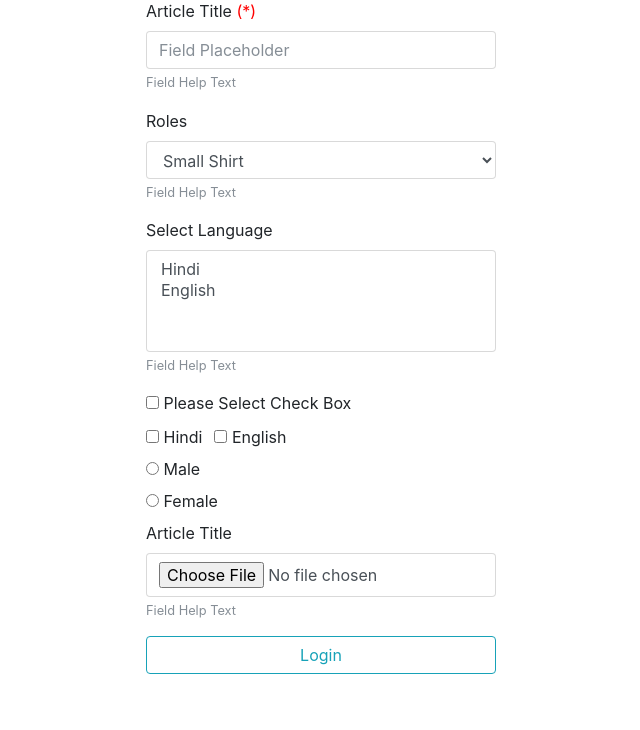
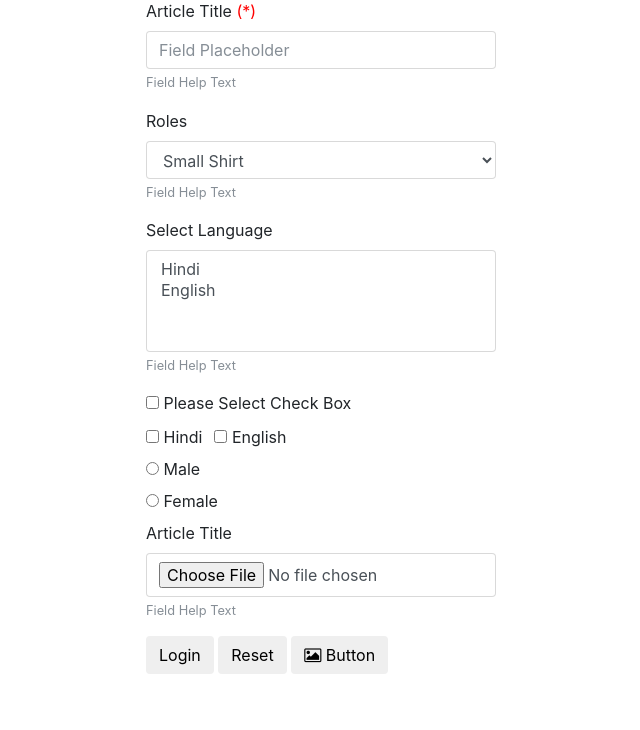
Before and after one commit to ctechhindi/Form-Builder-Library, a CodeIgniter app: page /Codeigniter/User/form in a window 1280 px wide. Shown: the part 195-925 px from the top of the page, without its empty margins (319-959 px from the left). Before the commit the page ends 869 px from the top, so only its background shows below. Run offline with CodeIgniter, Linux system fonts and the light colour scheme.

Commit message:
v0.0.2
1. Add submit
2. Add Button

```diff
--- a/application/libraries/Form_builder.php
+++ b/application/libraries/Form_builder.php
@@ -10,7 +10,7 @@
  *
  * @package  : CodeIgniter
  * @author   : jeevan lal
- * @version  : 0.0.1
+ * @version  : 0.0.2
  * @link     :
  * @license  : Open Source License
  *
@@ -47,6 +47,8 @@ class Form_builder {
             // inline radio and checkbox
             'inline_checkbox_label_class' => 'checkbox-inline',
             'inline_radio_label_class' => 'radio-inline',
+            // submit and reset button class
+            'submit_class' => 'btn btn-default'
         ],
 
         'bootstrap4' => [
@@ -64,6 +66,8 @@ class Form_builder {
             'check_input_class' => 'form-check-input',
             // field help text
             'help_text_class' => 'form-text text-muted',
+            // submit and reset button class
+            'submit_class' => 'btn btn-default'
         ],
 
         'semantic2' => [
@@ -78,6 +82,8 @@ class Form_builder {
             'check_input_class' => '',
             // field help text
             'help_text_class' => '',
+            // submit and reset button class
+            'submit_class' => 'ui default button'
         ]
     ];
 
@@ -115,6 +121,13 @@ class Form_builder {
     protected $radio_class_exists = true;
     protected $radio_name_exists = true;
     protected $radio_id_exists = true;
+
+    /**
+     * Submit Button Settings
+     */
+    protected $submit_class_exists = true;
+    protected $submit_id_exists = true;
+    protected $submit_name_exists = true;
 
     /**
      * Field Help Text Settings
@@ -347,6 +360,40 @@ class Form_builder {
         $radio .= $this->field_group_end($param);
         $radio .= $this->field_error_text($param);
         echo $radio;
+    }
+
+    /**
+     * Form Submit and Reset Button
+     * @param: field data in array
+     */
+    public function submit(array $param)
+    {
+        $submit = '';
+
+        /**
+         * Set Field Properties this function
+         */
+        $submit_param = $this->set_property_submit($param);
+        $submit .= form_submit($submit_param['submit_data'], $submit_param['submit_value'], $submit_param['other_data']);
+
+        echo $submit;
+    }
+
+    /**
+     * Button
+     * @param: field data in array
+     */
+    public function button(array $param)
+    {
+        $button = '';
+
+        /**
+         * Set Field Properties this function
+         */
+        $button_param = $this->set_property_submit($param);
+        $button .= form_button($button_param['submit_data'], $button_param['submit_value'], $button_param['other_data']);
+
+        echo $button;
     }
 
     /**
@@ -890,6 +937,7 @@ class Form_builder {
      * 5. Style
      * 6. Checked (boolean)
      * 7. Other
+     * 8. Disabled
      */
     private function set_property_radio(array $param)
     {
@@ -1003,6 +1051,114 @@ class Form_builder {
     }
 
     /**
+     * Submit Field Set Properties
+     * @param: field data
+     * @return: array()
+     * --------------------
+     * 1. Value
+     * 2. Class
+     * 3. Name
+     * 4. ID
+     * 5. Style
+     * 6. Other
+     * 7. Disabled
+     * 8. Type
+     */
+    private function set_property_submit(array $param)
+    {
+        $submit_data = [];
+        $other_data  = [];
+
+        /**
+         * Submit Value
+         */
+        if(isset($param['value']))
+        {
+            $submit_value = $param['value'];
+        }else
+        {
+            if(isset($param['type']) AND $param['type'] == 'reset')
+                $submit_value = 'Reset';
+            else
+                $submit_value = 'Submit';
+        }
+
+        /**
+         * Submit Class
+         */
+        $submit_class  = '';
+        if($this->submit_class_exists)
+        {
+            if(!isset($param['class']))
+                $submit_class = $this->theme_templates[$this->theme]['submit_class'];
+            else
+                $submit_class = $param['class'];
+
+            // insert class
+            $submit_data['class'] = $submit_class;
+        }
+
+        /**
+         * Submit Name
+         */
+        $submit_name  = '';
+        if($this->submit_name_exists)
+        {
+            if(isset($param['name']))
+                $submit_name = $param['name'];
+
+            // Insert Data in Name
+            $submit_data['name'] = $submit_name;
+        }
+
+        /**
+         * Submit ID
+         */
+        $submit_id  = '';
+        if($this->submit_id_exists)
+        {
+            if(isset($param['id']))
+            {
+                $submit_id = $param['id'];
+
+                // Insert Data in ID
+                $submit_data['id'] = $submit_id;
+            }
+        }
+
+         /**
+         * Submit style
+         */
+        if(isset($param['style']))
+            $submit_data['style'] = $param['style'];
+
+
+        /**
+         * Submit Other Elements with Value
+         */
+        if(isset($param['other']))
+            $other_data = $param['other'];
+
+        /**
+         * Submit Disabled
+         */
+        if(isset($param['disabled']) AND $param['disabled'] === TRUE)
+            $submit_data['disabled'] = "disabled";
+
+        /**
+         * Submit Type
+         */
+        if(isset($param['type']))
+            $submit_data['type'] = $param['type'];
+
+        return [
+            'submit_data'   => $submit_data,
+            'submit_value'  => @$submit_value,
+            'other_data'    => $other_data,
+        ];
+    }
+
+    /**
      * Show Field Error for server response in field bottom
      * @param : field data
      * @return : form_error/null
--- a/application/modules/user/views/form.php
+++ b/application/modules/user/views/form.php
@@ -15,12 +15,13 @@
       <?= form_open('', ['class' => 'ui form']) ?>
         <?php
           $this->form_builder->text([
-            'name' => 'username',
+            'name' => 'submit',
             // 'type' => 'textarea', // hidden, textarea, password, file
             'value' => set_value('username'),
             // 'error_class' => false, // by default TRUE
             // 'error_text' => false, // by default TRUE
             'id' => 'field_id',
+            // 'class' => '',
             'placeholder' => 'Field Placeholder',
             // 'maxlength' => 50,
             // 'size'   => '50',
@@ -174,10 +175,46 @@
               // 'onClick' => "alert('Jeevan');"
             ]
           ]);
+
+          $this->form_builder->submit([
+            'name' => 'submit_name',
+            'id' => 'submit_id',
+            // 'type' => 'reset', // submit and reset by default submit
+            'value' => 'Login',
+            // 'class' => 'btn btn-info btn-lg btn-block',
+            'style'  => 'margin-bottom: 8px;',
+            // 'disabled' => true, // by default false
+            'other' => [
+              // 'onClick' => "alert('Jeevan');"
+            ]
+          ]);
+
+          $this->form_builder->submit([
+            'name' => 'submit_name',
+            'id' => 'submit_id',
+            'type' => 'reset', // submit and reset by default submit
+            // 'value' => 'Login',
+            // 'class' => 'btn btn-outline-danger btn-block',
+            'style'  => 'margin-bottom: 8px;',
+            // 'disabled' => true, // by default false
+            'other' => [
+              // 'onClick' => "alert('Jeevan');"
+            ]
+          ]);
+
+          $this->form_builder->button([
+            'name' => 'submit_name',
+            'id' => 'submit_id',
+            'value' => '<i class="fa fa-image"></i> Button',
+            // 'class' => 'btn btn-warning btn-lg btn-block',
+            'style'  => 'margin-bottom: 8px;',
+            // 'disabled' => true, // by default false
+            'other' => [
+              // 'onClick' => "alert('Jeevan');"
+            ]
+          ]);
         ?>
 
-
-        <button type="submit" class="btn btn-outline-info btn-block">Login</button>
       <?= form_close() ?>
       <br>
       <br>
```
Also changed, not shown: README.md.
